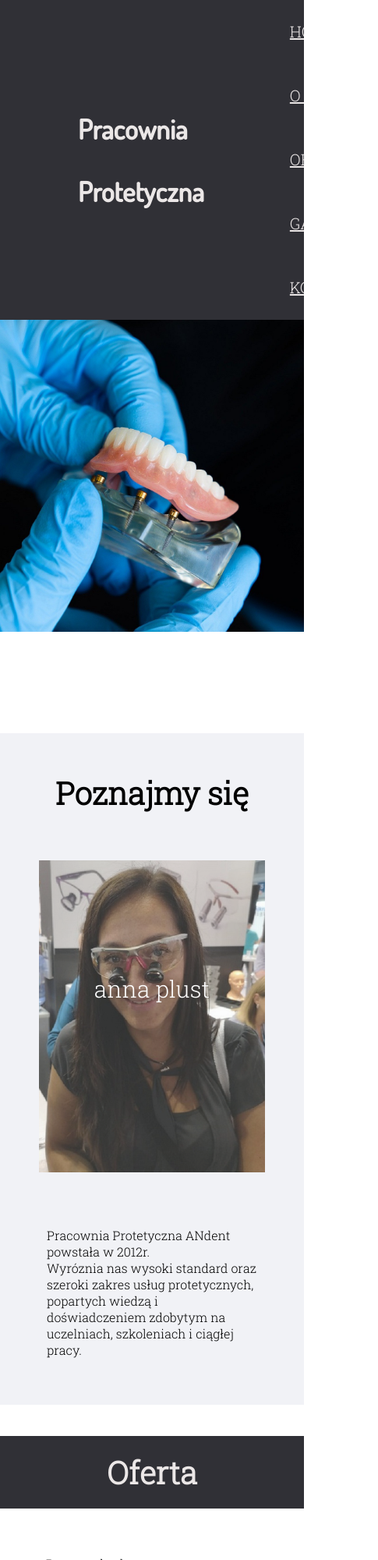
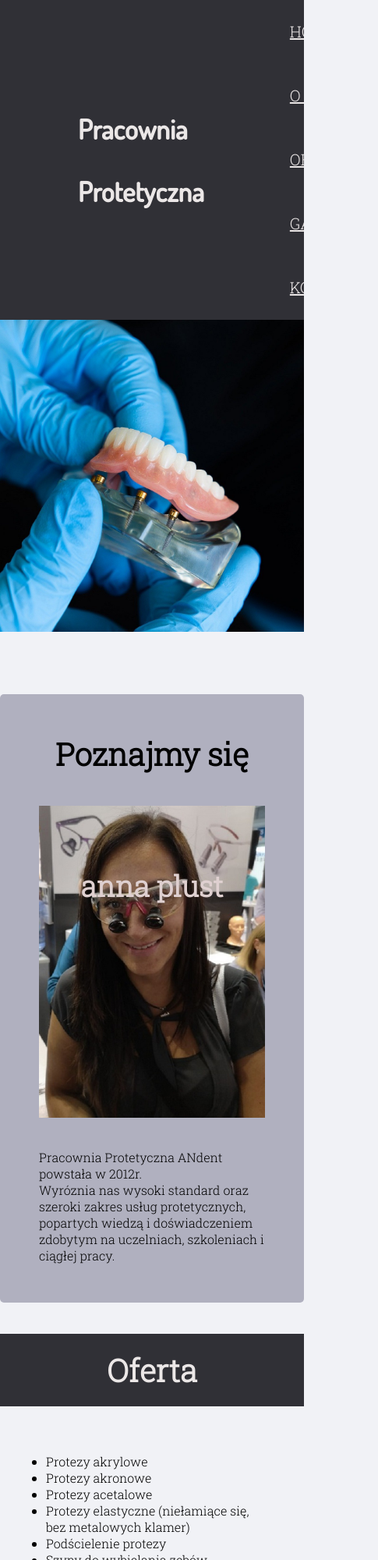
Before and after one commit to pkproject-office/PracowniaProtetyczna, a website: page index.html in a window 390 px wide. Shown: the top 2000 px of the page at 78% size, 485 px wide, since content can reach past the window. Drawn offline with Linux system fonts and the light colour scheme.

Commit message:
add changes to intro-container

```diff
--- a/index.html
+++ b/index.html
@@ -39,13 +39,16 @@
                     <img src="images/Profile/osoba 2 cut.jpg" alt="">
                     <div class="details">
                         <h2>Anna Plust</h2>
-                        <p>Jestem absolwentką Uniwersytetu Medycznego w Łodzi z tytułem magistra zdrowia publicznego o specjalności techniki dentystyczne.
-                            Pracuje w zawodzie od 19 lat, w trakcie których stale podwyższam swoje kwalifijacje zawodowe uczestnicząc w wielu kursach.</p>
+                        <p>Jestem absolwentką Uniwersytetu Medycznego w Łodzi z tytułem magistra zdrowia publicznego o
+                            specjalności techniki dentystyczne.
+                            Pracuje w zawodzie od 19 lat, w trakcie których stale podwyższam swoje kwalifikacje zawodowe
+                            uczestnicząc w wielu kursach.</p>
                     </div>
                 </div>
             </div>
-            <p>Pracownia Protetyczna ANdent powstała w 2012r.<br> Wyróznia nas wysoki standard oraz szeroki zakres usług protetycznych,<br> popartych wiedzą i doświadczeniem zdobytym na uczelniach, szkoleniach i ciągłej pracy.
-
+            <p>Pracownia Protetyczna ANdent powstała w 2012r.<br> Wyróznia nas wysoki standard oraz szeroki zakres usług
+                protetycznych,<br> popartych wiedzą i doświadczeniem zdobytym na uczelniach, szkoleniach i ciągłej
+                pracy.
             </p>
         </div>
     </div>
@@ -137,7 +140,7 @@
             <div class="footer-section map">
                 <p><iframe
                         src="https://www.google.com/maps/embed?pb=!1m18!1m12!1m3!1d2416.754099146393!2d15.17504951595888!3d52.71858342924537!2m3!1f0!2f0!3f0!3m2!1i1024!2i768!4f13.1!3m3!1m2!1s0x47071f2085e9b1df%3A0xd1e7642573aa1085!2zxblyw7NkxYJvd2EgNkMsIDY2LTQwMCBHb3J6w7N3IFdpZWxrb3BvbHNraQ!5e0!3m2!1spl!2spl!4v1621938138656!5m2!1spl!2spl"
-                        width="450" height="300" style="border:0;" allowfullscreen="" loading="lazy"></iframe></p>
+                        width="400" height="300" style="border:0;" allowfullscreen="" loading="lazy"></iframe></p>
             </div>
         </div>
         <div class="footer-bottom">
--- a/sass/style.scss
+++ b/sass/style.scss
@@ -6,7 +6,7 @@
 }
 
 body {
-    background-color: #fff;
+    background-color: #f1f2f6;
     font-family: 'Roboto Slab', serif;
 }
 
@@ -29,7 +29,7 @@ section {
 
 .slide {
     width: 100%;
-    height: 900px;
+    height: 850px;
 }
 
 .team {
@@ -79,28 +79,29 @@ nav {
 }
 
 .intro-container {
-    background-color: #f1f2f6;
+    background-color: #b0b0bf;
     display: flex;
-    padding: 20px;
-    width: 80%;
+    padding: 30px;
+    width: 40%;
     margin: 40px auto;
+    border-radius: 5px;
 }
 
-.intro-contain h2{
+.intro-contain h2 {
     font-size: 40px;
     text-align: center;
-    margin: 30px;
+    margin: 20px;
 }
 
 .intro-contain p{
-    padding: 40px;
+    padding: 20px;
 }
 
 .intro {
     display: flex;
     flex-direction: row;
     justify-content: center;
-    flex-wrap:wrap;
+    flex-wrap: wrap;
 }
 
 .image {
@@ -108,20 +109,20 @@ nav {
     flex: 1;
     max-width: 460px;
     height: 400px;
-    margin: 30px;
-    overflow:hidden;
+    margin: 20px;
+    overflow: hidden;
 }
 
 .image img{
-    opacity: 0.8;
+    opacity: 1;
     position: relative;
-    vertical-align:top;
+    vertical-align: top;
     transition: 0.6s;
     transition-property: opacity;
 }
 
 .image:hover img {
-    opacity: 1;
+    opacity: 0.5;
 }
 
 .image .details {
@@ -129,17 +130,17 @@ nav {
     position: absolute;
     top: 0;
     right: 0;
-    color:#fff;
+    color:rgb(223, 208, 208);
     width: 100%;
     height: 100%;
 }
 
 .image .details h2{
     text-align: center;
-    font-size: 30px;
+    font-size: 37px;
     text-transform: lowercase;
-    font-weight: 300;
-    margin-top:50%;
+    font-weight: 600;
+    margin-top: 27%;
     transition: 0.5s;
     transition-property: transform;
 }
@@ -150,11 +151,13 @@ nav {
 
 .image:hover .details h2{
 	transform: translateY(-30px);
+  color:rgb(17, 16, 16);
 }
 
 .image .details p {
   margin: 30px 30px 0 30px;
-  font-size: 15px;
+  font-size: 17px;
+  font-weight: 600;
   text-align: center;
   opacity: 0;
   transition: 0.6s;
@@ -164,6 +167,8 @@ nav {
 .image:hover .details p {
 	opacity: 1;
 	transform: translateY(-40px);
+  color:rgb(17, 16, 16);
+  font-weight: 600;
 }
 
 .introduction h2 {
@@ -322,6 +327,10 @@ nav {
         height: auto;
         flex-direction: column;
       }
+
+      .intro-container {
+        width: 100%;
+      }
     }
 
     @media (max-width: 768px){
```
Also changed, not shown: css/style.css, 1 other file.
